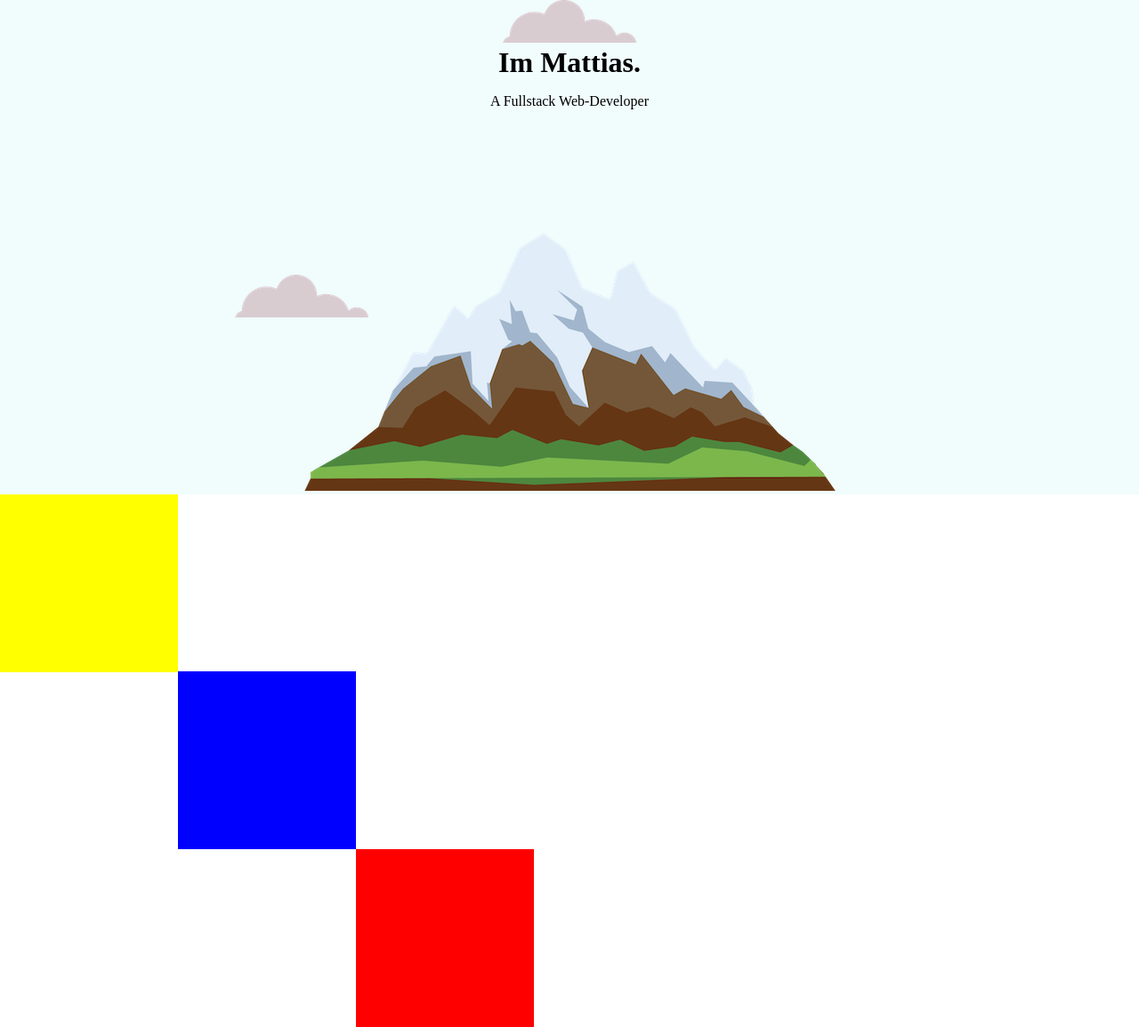
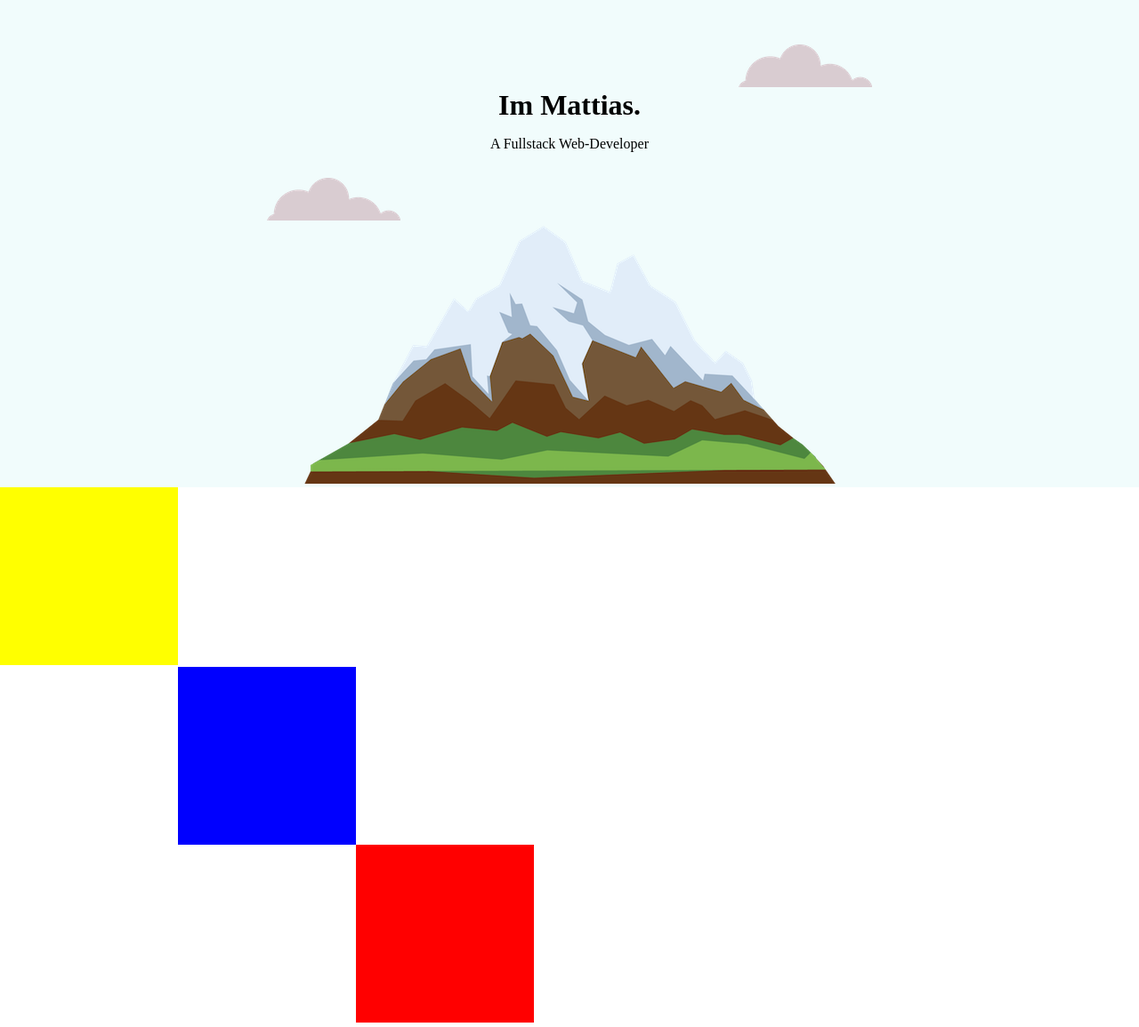
Before and after one commit to CaptainJellybones/2020bootcamp, a plain HTML site: page 2020bootcamp/MattiasWejde/index.html in a window 1280 px wide. Shown: the whole page at 89% size. Drawn offline with Linux system fonts and the light colour scheme.

Commit message:
Challange 49: The dark Art of Centering Elements with CSS

```diff
--- a/2020bootcamp/MattiasWejde/CSS/style.css
+++ b/2020bootcamp/MattiasWejde/CSS/style.css
@@ -12,15 +12,30 @@ h1 {
 /* https://colorhunt.co/palette/170044 */
 .top-container {
     background-color: #f1fcfc;
-    bottom: 30px;
+    position: relative;
+    padding-top: 100px;
 }
 
-/**************** ID SELECTORS ****************/
 .block {
     width: 200px;
     height: 200px;
     position: absolute;
 }
+
+.top-cloud {
+    position: absolute;
+    right: 300px;
+    top: 50px;
+}
+
+.bottom-cloud {
+    position: absolute;
+    left: 300px;
+    bottom: 300px;
+}
+
+/**************** ID SELECTORS ****************/
+
 
 #yellow {
     background-color: yellow;
@@ -29,18 +44,11 @@ h1 {
 #red {
     background-color: red;
     left: 400px;
-    top: 955px;
+    top: 950px;
 }
 
 #blue {
     background-color: blue;
     left: 200px;
-    top: 755px;
+    top: 750px;
 }
-
-#cloud-div {
-    left: 30px;
-    position: relative;
-    top: 170px;
-    width: 30%;
-}
--- a/2020bootcamp/MattiasWejde/index.html
+++ b/2020bootcamp/MattiasWejde/index.html
@@ -10,13 +10,11 @@
 </head>
 <body>
     <div class="top-container">
-        <img src="./img/cloud.png" alt="cloud-img">
+        <img class="top-cloud" src="/img/cloud.png" alt="cloud-img">
         <h1>Im Mattias.</h1>
         <p>A Fullstack Web-Developer</p>
-        <div id="cloud-div">
-            <marquee behavior="alternate" scrollamount="2" ><img id="cloud_2" src="./img/cloud.png" alt="cloud-img"></marquee>
-        </div>
-        <img id="mountain" src="./img/mountain.png" alt="mountain-img">
+        <img class="bottom-cloud" src="/img/cloud.png" alt="cloud-img">
+        <img id="mountain" src="/img/mountain.png" alt="mountain-img">
 
     </div>
 
```
Also changed, not shown: 2020bootcamp/TestSite/index.html (+8 -0 lines).
